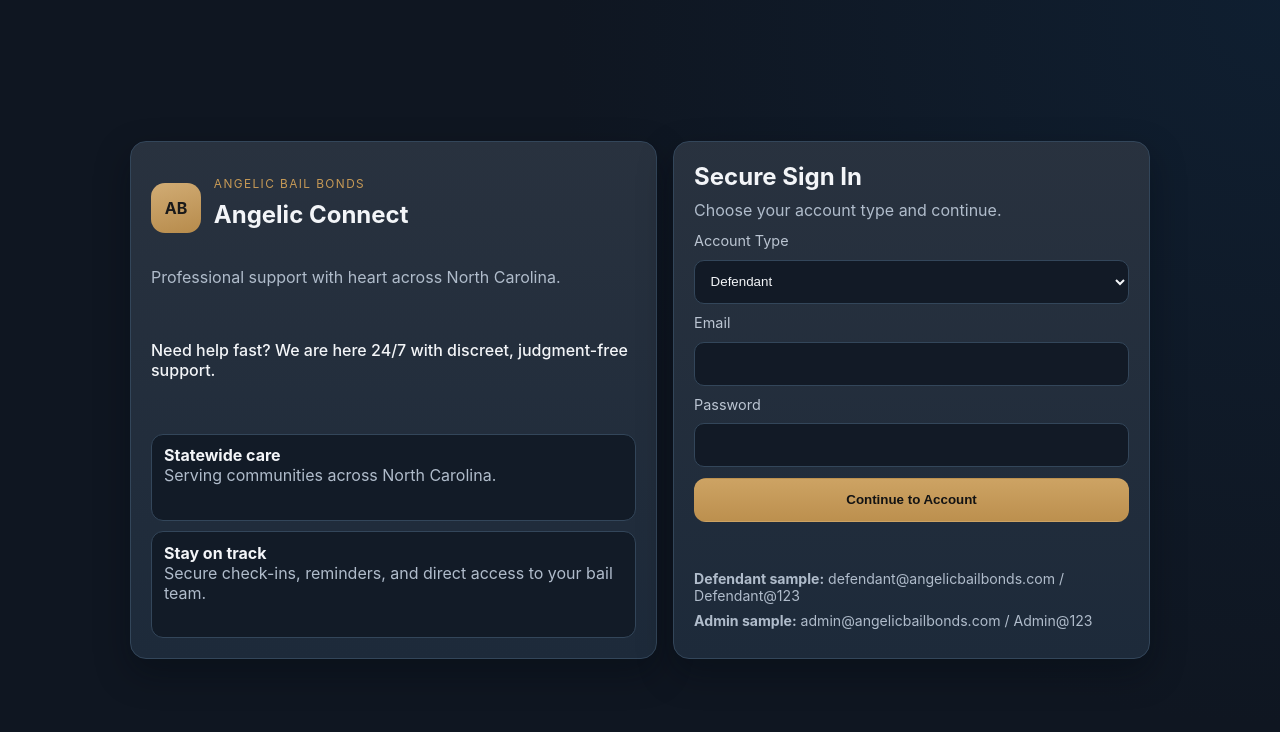
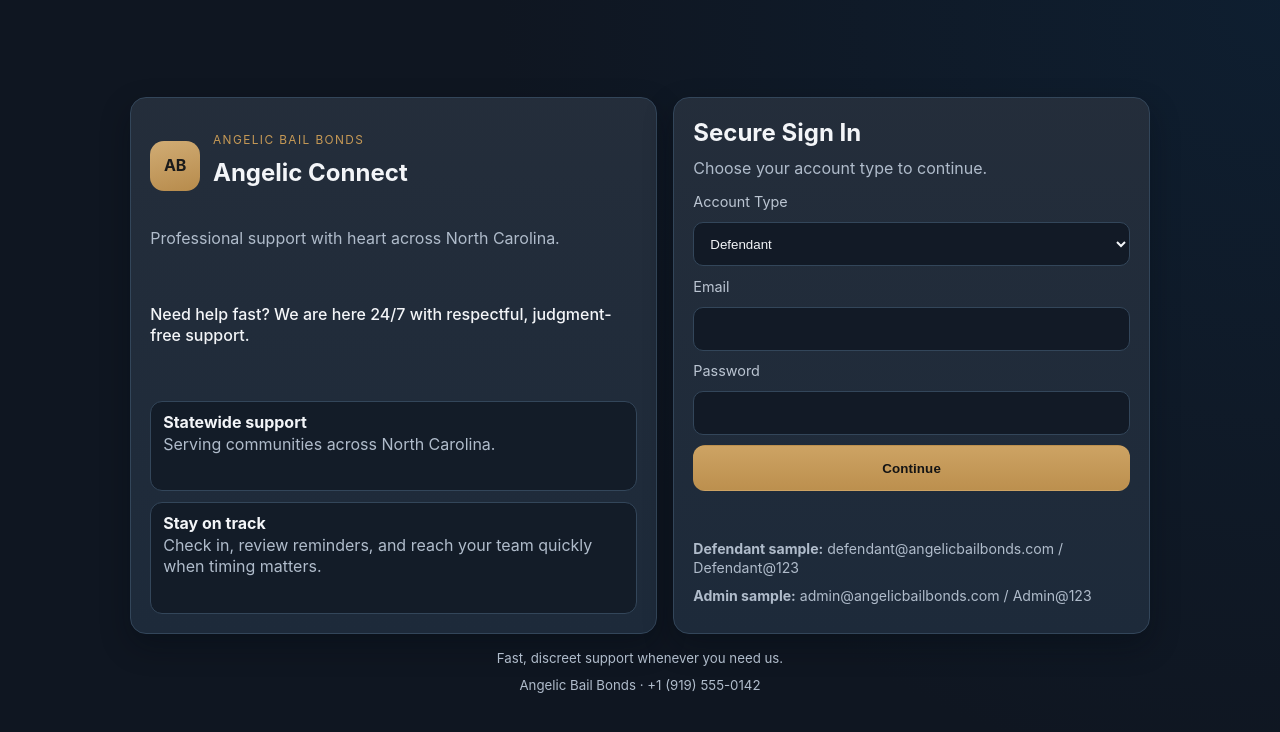
Before and after one commit to kyleyarbro/AngelicConnect, a plain HTML site: page login.html in a window 1280 px wide. Drawn offline with nearby package versions, Linux system fonts and the light colour scheme.

Commit message:
Perform safe branding-only polish with centralized Angelic values

```diff
--- a/brand.js
+++ b/brand.js
@@ -11,6 +11,8 @@
     officeHours: "Mon-Sun · 24/7 response",
     statewideText: "Serving communities across North Carolina.",
     reassuranceText: "You are not alone in this process. We are here to help you stay on track.",
+    supportLine: "Fast, discreet support whenever you need us.",
+    logoText: "AB",
     theme: {
       primary: "#15304b",
       secondary: "#223d5a",
--- a/config.example.js
+++ b/config.example.js
@@ -15,6 +15,8 @@ window.APP_CONFIG = {
     officeHours: "Mon-Sun · 24/7 response",
     statewideText: "Serving communities across North Carolina.",
     reassuranceText: "You are not alone in this process. We are here to help you stay on track.",
+    supportLine: "Fast, discreet support whenever you need us.",
+    logoText: "AB",
     theme: {
       primary: "#15304b",
       secondary: "#223d5a",
--- a/config.js
+++ b/config.js
@@ -15,6 +15,8 @@ window.APP_CONFIG = {
     officeHours: "Mon-Sun · 24/7 response",
     statewideText: "Serving communities across North Carolina.",
     reassuranceText: "You are not alone in this process. We are here to help you stay on track.",
+    supportLine: "Fast, discreet support whenever you need us.",
+    logoText: "AB",
     theme: {
       primary: "#15304b",
       secondary: "#223d5a",
--- a/login.html
+++ b/login.html
@@ -15,29 +15,29 @@
     <main class="auth-shell">
       <section class="auth-brand card">
         <div class="brand-pill">
-          <span class="brand-mark">AB</span>
+          <span class="brand-mark" data-brand="logoText">AB</span>
           <div>
             <p class="eyebrow" data-brand="companyName"></p>
             <h1 data-brand="productName"></h1>
           </div>
         </div>
         <p class="muted" data-brand="tagline"></p>
-        <p class="support-copy">Need help fast? We are here 24/7 with discreet, judgment-free support.</p>
+        <p class="support-copy">Need help fast? We are here 24/7 with respectful, judgment-free support.</p>
         <div class="list">
           <div class="item compact">
-            <strong>Statewide care</strong>
+            <strong>Statewide support</strong>
             <p class="muted" data-brand="statewideText"></p>
           </div>
           <div class="item compact">
             <strong>Stay on track</strong>
-            <p class="muted">Secure check-ins, reminders, and direct access to your bail team.</p>
+            <p class="muted">Check in, review reminders, and reach your team quickly when timing matters.</p>
           </div>
         </div>
       </section>
 
       <section class="auth-form card">
         <h2>Secure Sign In</h2>
-        <p class="muted">Choose your account type and continue.</p>
+        <p class="muted">Choose your account type to continue.</p>
         <form id="loginForm">
           <label for="role">Account Type</label>
           <select id="role" name="role" required>
@@ -51,7 +51,7 @@
           <label for="password">Password</label>
           <input id="password" name="password" type="password" autocomplete="current-password" required />
 
-          <button class="btn btn-primary" type="submit">Continue to Account</button>
+          <button class="btn btn-primary" type="submit">Continue</button>
         </form>
         <p class="status" id="loginStatus" aria-live="polite"></p>
         <div class="auth-help muted">
@@ -60,5 +60,9 @@
         </div>
       </section>
     </main>
+    <footer class="brand-footer">
+      <p data-brand="supportLine"></p>
+      <p><span data-brand="companyName"></span> · <span data-brand="supportPhone"></span></p>
+    </footer>
   </body>
 </html>
--- a/styles.css
+++ b/styles.css
@@ -14,7 +14,7 @@
 
   --radius: 16px;
   --radius-sm: 12px;
-  --shadow: 0 14px 34px rgba(4, 8, 15, 0.35);
+  --shadow: 0 12px 30px rgba(3, 8, 16, 0.32);
 }
 
 * { box-sizing: border-box; }
@@ -22,7 +22,8 @@ body {
   margin: 0;
   color: var(--brand-text);
   font-family: "Inter", "Segoe UI", Roboto, sans-serif;
-  background: radial-gradient(circle at top right, color-mix(in srgb, var(--brand-primary) 46%, #0a101a 54%) 0%, var(--brand-bg) 48%);
+  line-height: 1.35;
+  background: radial-gradient(circle at top right, color-mix(in srgb, var(--brand-primary) 45%, #09101a 55%) 0%, var(--brand-bg) 52%);
 }
 h1,h2,h3,h4,p { margin: 0 0 .55rem; }
 a { color: inherit; text-decoration: none; }
@@ -30,7 +31,7 @@ a { color: inherit; text-decoration: none; }
 .eyebrow { color: var(--brand-accent); text-transform: uppercase; letter-spacing: .12em; font-size: .74rem; }
 
 .card {
-  background: linear-gradient(180deg, color-mix(in srgb, var(--brand-surface) 92%, white 8%), var(--brand-surface-alt));
+  background: linear-gradient(180deg, color-mix(in srgb, var(--brand-surface) 94%, white 6%), var(--brand-surface-alt));
   border: 1px solid var(--brand-border);
   border-radius: var(--radius);
   padding: 1rem;
@@ -39,7 +40,7 @@ a { color: inherit; text-decoration: none; }
 .item {
   border: 1px solid var(--brand-border);
   border-radius: var(--radius-sm);
-  background: color-mix(in srgb, var(--brand-surface) 84%, black 16%);
+  background: color-mix(in srgb, var(--brand-surface) 88%, black 12%);
   padding: .8rem;
 }
 .item.compact { padding: .65rem .75rem; }
@@ -58,17 +59,18 @@ a { color: inherit; text-decoration: none; }
   width: auto;
   border: 1px solid transparent;
   border-radius: 12px;
-  min-height: 44px;
-  padding: .78rem 1rem;
+  min-height: 46px;
+  padding: .8rem 1rem;
   font-weight: 600;
+  letter-spacing: .01em;
   color: var(--brand-text);
   background: color-mix(in srgb, var(--brand-secondary) 62%, #0f1620 38%);
   cursor: pointer;
-  transition: .18s ease;
+  transition: .16s ease;
 }
-.btn:hover { transform: translateY(-1px); filter: brightness(1.08); }
+.btn:hover { transform: translateY(-1px); filter: brightness(1.06); }
 .btn-primary {
-  color: #131313;
+  color: #141414;
   background: linear-gradient(180deg, color-mix(in srgb, var(--brand-accent) 88%, #f8e5c5 12%), color-mix(in srgb, var(--brand-accent) 74%, #9d7238 26%));
 }
 .btn-outline {
@@ -76,15 +78,15 @@ a { color: inherit; text-decoration: none; }
   border-color: var(--brand-border);
 }
 
-.auth-body { min-height: 100vh; display:flex; align-items:center; justify-content:center; padding: 1rem; }
+.auth-body { min-height: 100vh; display:flex; flex-direction: column; align-items:center; justify-content:center; padding: 1rem; }
 .auth-shell { width:min(1020px, 100%); display:grid; gap:1rem; }
-.auth-brand, .auth-form { padding: 1.25rem; }
+.auth-brand, .auth-form { padding: 1.2rem; }
 .auth-brand { display:grid; gap: .85rem; }
 .auth-form form { display:grid; gap:.65rem; margin-top:.8rem; }
 .support-copy { color: var(--brand-text); font-weight: 500; }
 input, select, textarea {
   width: 100%; min-height: 44px;
-  border-radius: 10px; padding: .65rem .72rem;
+  border-radius: 10px; padding: .67rem .75rem;
   color: var(--brand-text);
   background: color-mix(in srgb, var(--brand-bg) 78%, #1b2837 22%);
   border: 1px solid var(--brand-border);
@@ -94,11 +96,18 @@ label { font-size: .9rem; color: color-mix(in srgb, var(--brand-muted) 86%, whit
 .status { min-height: 1.5rem; margin-top:.7rem; font-weight: 500; }
 .auth-help { margin-top: .8rem; font-size: .88rem; }
 
+.brand-footer {
+  text-align: center;
+  color: var(--brand-muted);
+  font-size: .83rem;
+  margin-top: 1rem;
+}
+
 .topbar {
   position: sticky; top: 0; z-index: 8;
   border-bottom: 1px solid var(--brand-border);
-  background: color-mix(in srgb, var(--brand-bg) 88%, black 12%);
-  backdrop-filter: blur(10px);
+  background: color-mix(in srgb, var(--brand-bg) 90%, black 10%);
+  backdrop-filter: blur(8px);
   display:flex; justify-content: space-between; align-items: center;
   padding: .85rem 1rem;
 }
@@ -113,7 +122,7 @@ label { font-size: .9rem; color: color-mix(in srgb, var(--brand-muted) 86%, whit
   padding: .85rem;
   background: color-mix(in srgb, var(--brand-secondary) 36%, #111a28 64%);
 }
-.metric .value { font-size: 1.3rem; font-weight: 700; }
+.metric .value { font-size: 1.25rem; font-weight: 700; }
 .kv { display:flex; justify-content:space-between; gap:1rem; margin-bottom:.5rem; }
 .list { display:grid; gap:.65rem; }
 .badge {
@@ -130,7 +139,7 @@ label { font-size: .9rem; color: color-mix(in srgb, var(--brand-muted) 86%, whit
 
 .notice {
   border-left: 4px solid var(--brand-accent);
-  background: color-mix(in srgb, var(--brand-surface) 85%, white 15%);
+  background: color-mix(in srgb, var(--brand-surface) 88%, white 12%);
   border-radius: 10px;
   padding: .72rem .78rem;
 }
@@ -140,7 +149,7 @@ label { font-size: .9rem; color: color-mix(in srgb, var(--brand-muted) 86%, whit
   display:grid; grid-template-columns: repeat(7, 1fr);
   gap:.28rem; padding: .36rem;
   border-top:1px solid var(--brand-border);
-  background: color-mix(in srgb, var(--brand-bg) 92%, black 8%);
+  background: color-mix(in srgb, var(--brand-bg) 94%, black 6%);
 }
 .bottom-nav button {
   border: none;
```
Also changed, not shown: admin.html (+1 -1 lines), admin.js (+4 -4 lines), defendant.html (+1 -1 lines), defendant.js (+6 -6 lines), README.md.
